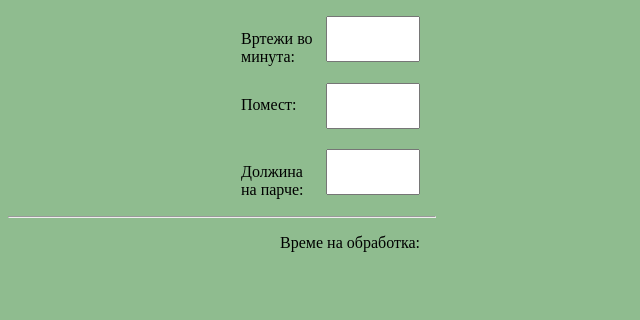
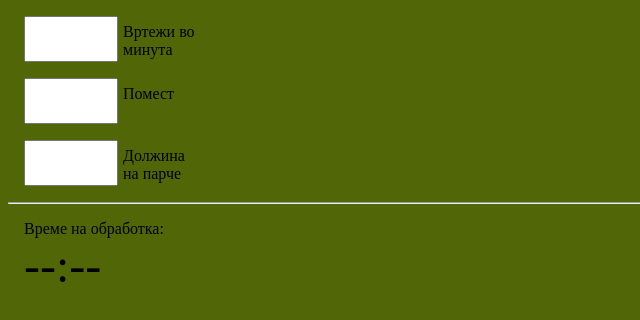
Before and after one commit to vuchkovj/drebung, a plain HTML site: page index.html in a window 1280 px wide. Shown: the whole page, without its empty margins (0-640 px from the left). Drawn offline with Linux system fonts and the light colour scheme.

Commit message:
Update style and fix some bugs

```diff
--- a/index.html
+++ b/index.html
@@ -7,49 +7,64 @@
   <title>Дребунг</title>
   <style>
     body {
-      background-color: darkseagreen;
-      width: 428px;
+      background-color: #516606;
+      width: 100%;
+      overflow-x: hidden;
+      position: relative;
+    }
+
+    .params {
+      width: 100%;
     }
 
     .inputParam {
       display: flex;
-      justify-content: flex-end;
+      justify-content: flex;
       margin: 1rem;
-      align-items: baseline;
+      align-items: center;
     }
 
     .inputParam * {
       height: 2rem;
       width: 5rem;
-
       padding: 5px;
     }
 
     .output {
       margin: 1rem;
       display: flex;
-      flex-flow: row-reverse;
 
     }
 
     #output {
-      width: 5rem;
+      width: 10rem;
+      height: 3.5rem;
+      font-size: xxx-large;
     }
   </style>
   <script>
-    window.oninput = function () {
+    var compute = function() {
+        const DEFAULT_OUTPUT = '--:--'
         let rpm = document.getElementById('rpm').value;
         let s = document.getElementById('s').value;
         let length = document.getElementById('length').value;
         let output = document.getElementById('output');
 
+        output.innerHTML = DEFAULT_OUTPUT;
+
         if (rpm && s && length) {
-        result = output.innerHTML = length / (rpm * s);
+          try {
+            let result = output.innerHTML = length / (rpm * s);
+            if (!isFinite(result)){
+              throw 'Infinity'
+            }
             output.innerHTML = getTime(result);
-      } else {
-        output.innerHTML = '';
+          } catch(_) {
+            output.innerHTML = DEFAULT_OUTPUT;
+          }
         }
       };
+
 
     getTime = result => {
       hours = Math.floor(result / 60);
@@ -64,22 +79,25 @@
       return output;
     };
 
+
+    window.onload = compute;
+    window.oninput = compute;
 </script>
 </head>
 
 <body>
   <div class="params">
     <div class="inputParam">
-      <label for="rpm">Вртежи во минута: </label>
       <input id="rpm" type="number"><br>
+      <label for="rpm">Вртежи во минута</label>
     </div>
     <div class="inputParam">
-      <label for="s">Помест: </label>
       <input id="s" type="number"><br>
+      <label for="s">Помест</label>
     </div>
     <div class="inputParam">
-      <label for="length">Должина на парче: </label>
       <input id="length" type="number"><br>
+      <label for="length">Должина на парче</label>
     </div>
     <hr>
   </div>
```
Lines whose indentation alone changed are shown as unchanged.
